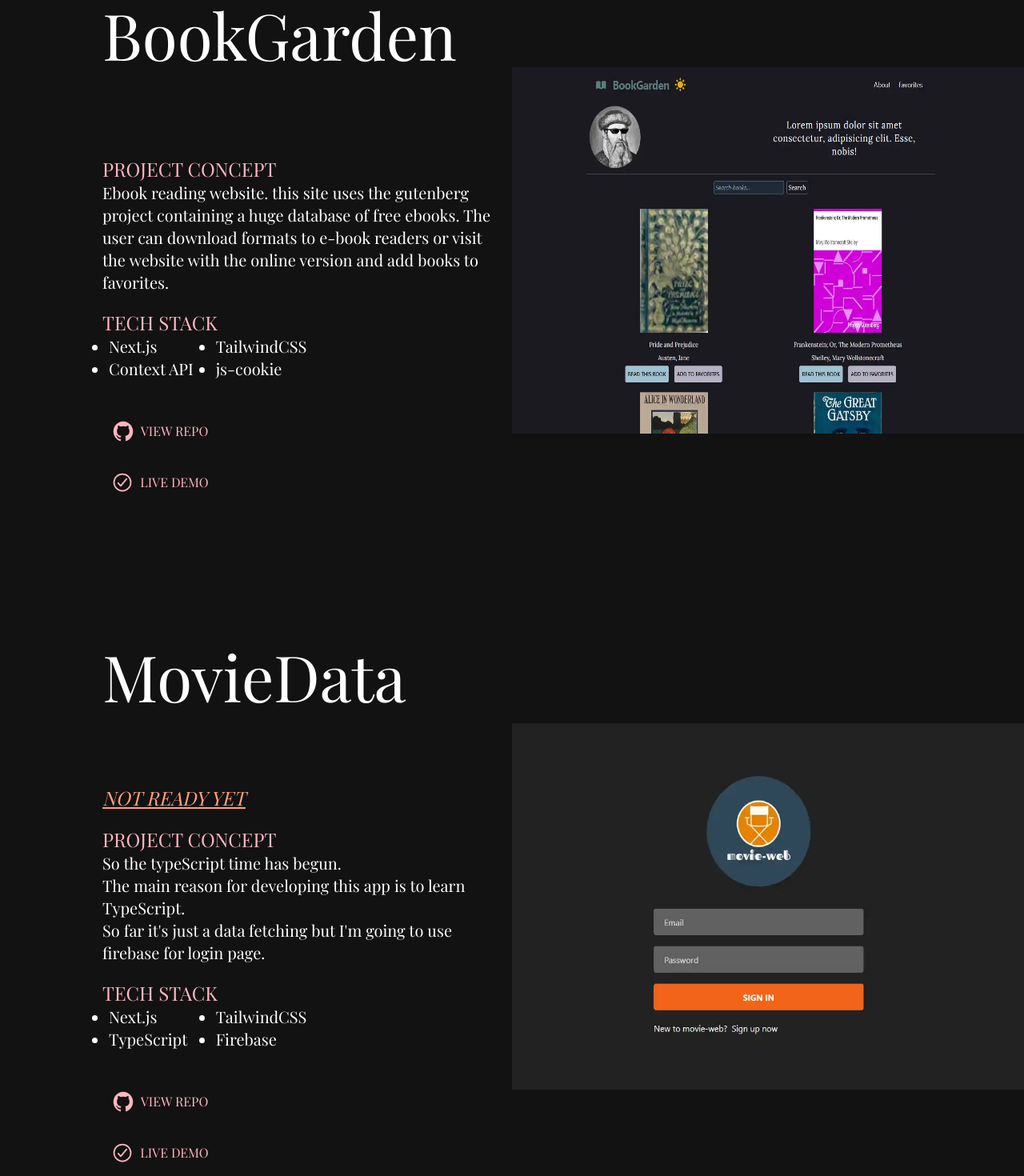
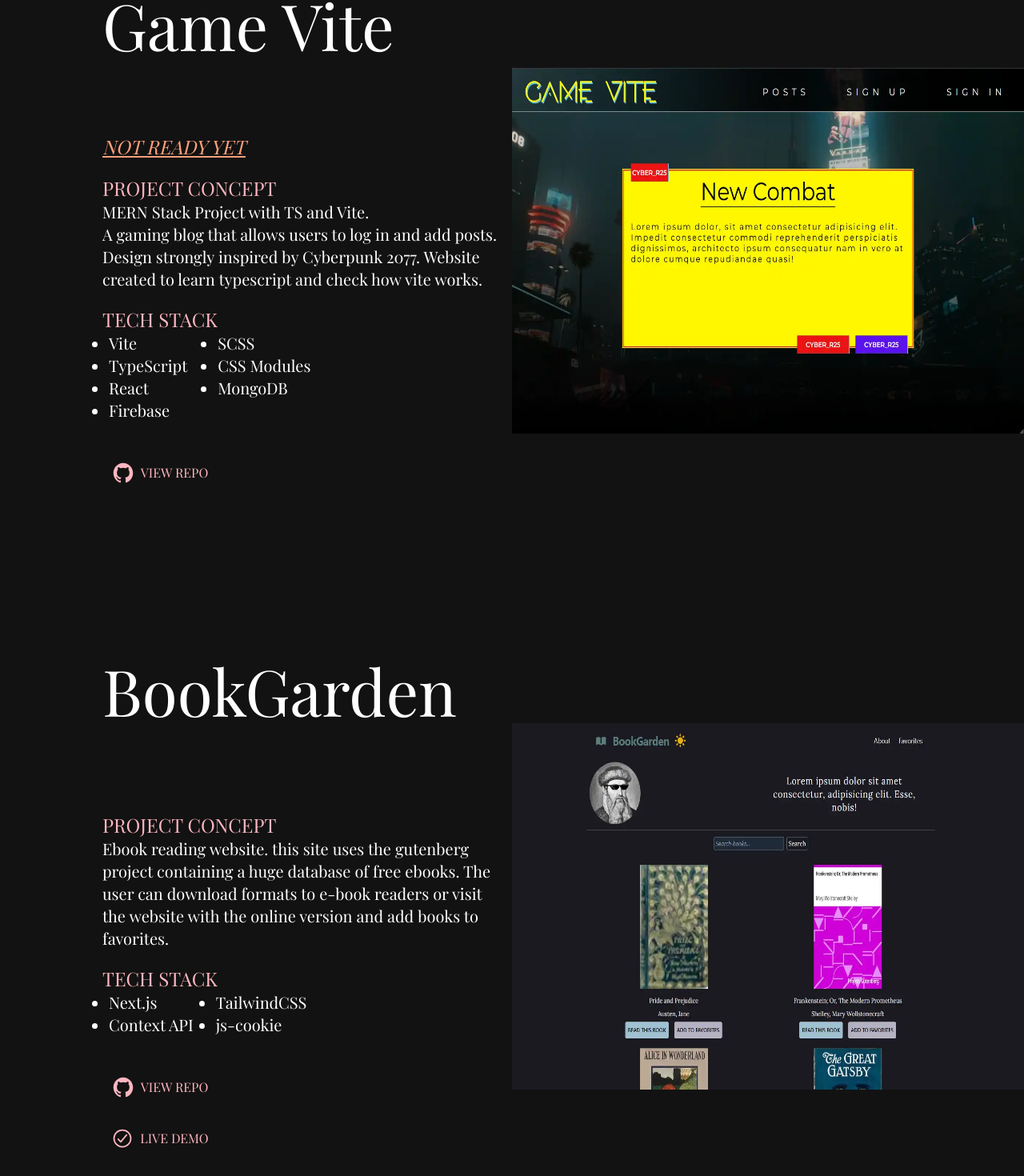
Before and after one commit to kkuczniak/portfolio, a Next.js app: page /projects in a window 1280 px wide. Shown: the part 907-2377 px from the top of the page at 80% size. Built offline with nearby package versions, Linux system fonts and the light colour scheme.

Commit message:
ViteBlog

```diff
--- a/pages/projects.js
+++ b/pages/projects.js
@@ -84,6 +84,67 @@
           data-aos-delay='700'
         >
           <div className='project-text flex flex-col w-full items-start justify-center h-[50%] lg:h-full lg:w-[50%] px-3 lg:pl-32'>
+            <h1 className='text-[#ffffff] flex justify-center md:justify-start w-full  text-6xl lg:text-[5rem] mb-5 lg:mb-24'>
+              Game Vite
+            </h1>
+            <p className='text-salmonFont italic text-2xl pb-5 underline'>
+              NOT READY YET
+            </p>
+            <p className='text-[#ffffff] text-xl pb-5'>
+              <small className='text-pinkFont text-2xl'>PROJECT CONCEPT</small>
+              <br />
+              MERN Stack Project with TS and Vite.
+              <br /> A gaming blog that allows users to log in and add posts.
+              Design strongly inspired by Cyberpunk 2077. Website created to
+              learn typescript and check how vite works.
+            </p>
+            <small className='text-pinkFont text-2xl'>TECH STACK</small>
+            <ul className='text-[#ffffff] columns-2 text-xl pb-5 list-disc ml-2'>
+              <li>Vite</li>
+              <li>TypeScript</li>
+              <li>React</li>
+              <li>Firebase</li>
+              <li>SCSS</li>
+              <li>CSS Modules</li>
+              <li>MongoDB</li>
+            </ul>
+            <br />
+            <a
+              href='https://github.com/kkuczniak/vite-blog'
+              target='_blank'
+              rel='noopener noreferrer'
+              className='text-pinkFont h-10 w-36 flex flex-row items-center justify-center'
+            >
+              <IoLogoGithub className='pr-2 w-9 h-9' name='logo-github' /> VIEW
+              REPO
+            </a>
+            <br />
+            {/* <a
+              href='https://movie-web-sigma.vercel.app/'
+              target='_blank'
+              rel='noopener noreferrer'
+              className='text-pinkFont h-10 w-36 flex flex-row items-center justify-center'
+            >
+              <IoCheckmarkCircleOutline
+                className='pr-2 w-9 h-9'
+                name='checkmark-circle-outline'
+              />
+              LIVE DEMO
+            </a> */}
+          </div>
+          <div className='mt-5 lg:mt-0 img-container flex w-full items-center justify-center lg:w-[50%]'>
+            <Image src='/blogVite.webp' alt='blog' width='700' height='500' />
+          </div>
+        </div>
+        <div
+          className='project-container lg:h-screen '
+          data-aos='fade-up'
+          data-aos-duration='800'
+          data-aos-offset='450'
+          data-aos-easing='ease'
+          data-aos-delay='700'
+        >
+          <div className='project-text flex flex-col w-full items-start justify-center h-[50%] lg:h-full lg:w-[50%] px-3 lg:pl-32'>
             <h1 className='text-[#ffffff] flex justify-center md:justify-start w-full  text-6xl lg:text-[5rem] mb-5 lg:mb-28'>
               BookGarden
             </h1>
@@ -135,65 +196,7 @@
             />
           </div>
         </div>
-        <div
-          className='project-container lg:h-screen '
-          data-aos='fade-up'
-          data-aos-duration='800'
-          data-aos-offset='450'
-          data-aos-easing='ease'
-          data-aos-delay='700'
-        >
-          <div className='project-text flex flex-col w-full items-start justify-center h-[50%] lg:h-full lg:w-[50%] px-3 lg:pl-32'>
-            <h1 className='text-[#ffffff] flex justify-center md:justify-start w-full  text-6xl lg:text-[5rem] mb-5 lg:mb-24'>
-              MovieData
-            </h1>
-            <p className='text-salmonFont italic text-2xl pb-5 underline'>
-              NOT READY YET
-            </p>
-            <p className='text-[#ffffff] text-xl pb-5'>
-              <small className='text-pinkFont text-2xl'>PROJECT CONCEPT</small>
-              <br />
-              So the typeScript time has begun.
-              <br /> The main reason for developing this app is to learn
-              TypeScript.
-              <br /> So far it&apos;s just a data fetching but I&apos;m going to
-              use firebase for login page.
-            </p>
-            <small className='text-pinkFont text-2xl'>TECH STACK</small>
-            <ul className='text-[#ffffff] columns-2 text-xl pb-5 list-disc ml-2'>
-              <li>Next.js</li>
-              <li>TypeScript</li>
-              <li>TailwindCSS</li>
-              <li>Firebase</li>
-            </ul>
-            <br />
-            <a
-              href='https://github.com/kkuczniak/movie-web'
-              target='_blank'
-              rel='noopener noreferrer'
-              className='text-pinkFont h-10 w-36 flex flex-row items-center justify-center'
-            >
-              <IoLogoGithub className='pr-2 w-9 h-9' name='logo-github' /> VIEW
-              REPO
-            </a>
-            <br />
-            <a
-              href='https://movie-web-sigma.vercel.app/'
-              target='_blank'
-              rel='noopener noreferrer'
-              className='text-pinkFont h-10 w-36 flex flex-row items-center justify-center'
-            >
-              <IoCheckmarkCircleOutline
-                className='pr-2 w-9 h-9'
-                name='checkmark-circle-outline'
-              />
-              LIVE DEMO
-            </a>
-          </div>
-          <div className='mt-5 lg:mt-0 img-container flex w-full items-center justify-center lg:w-[50%]'>
-            <Image src='/movie.webp' alt='movies' width='700' height='500' />
-          </div>
-        </div>
+
         <div
           className='project-container lg:h-screen '
           data-aos='fade-up'
```
Also changed, not shown: public/blogVite.webp (added).
